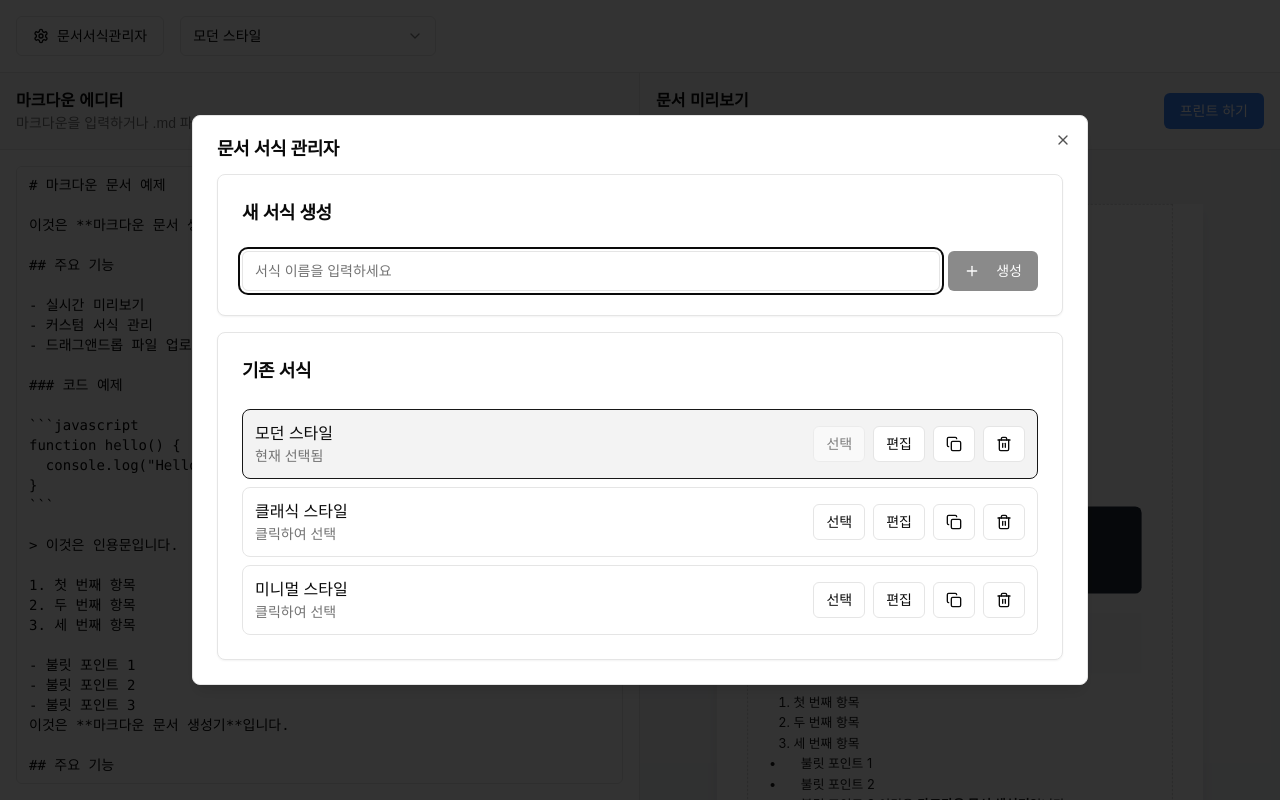
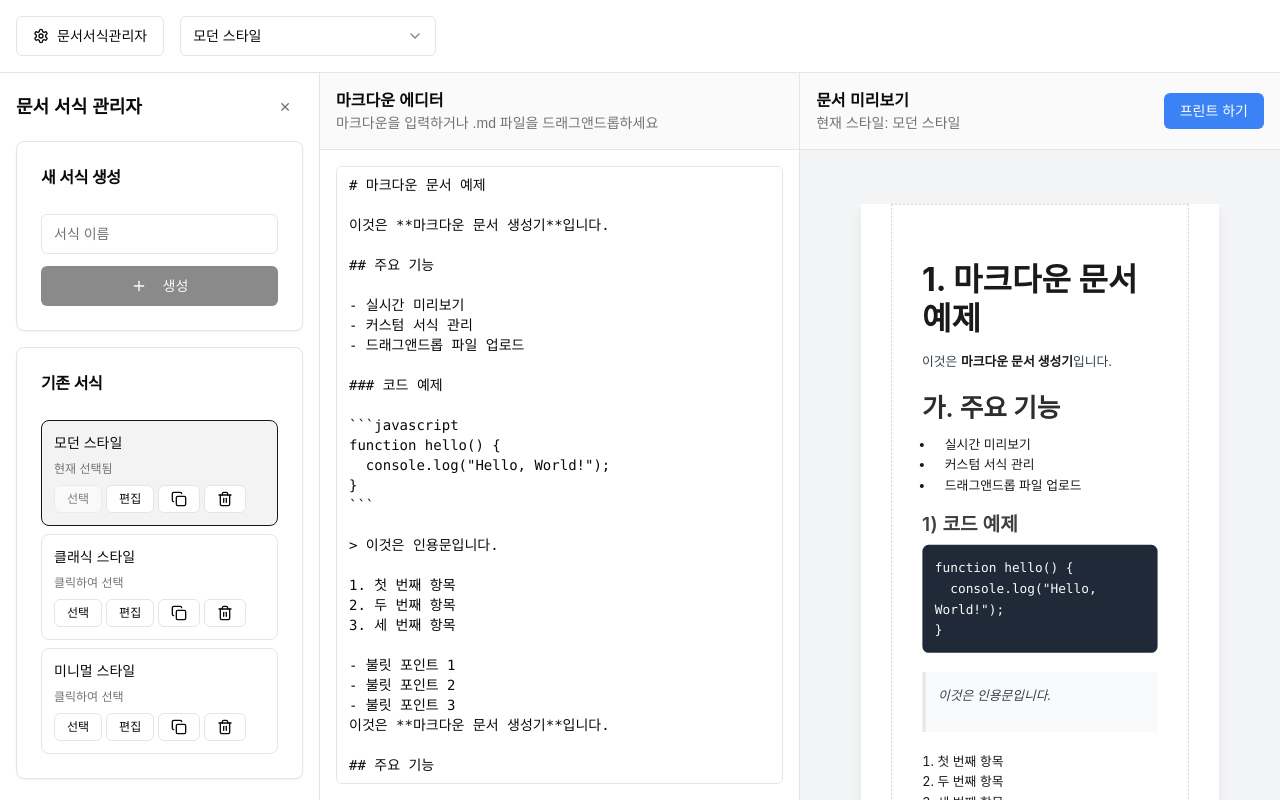
Before and after one commit to superwhyun/Md2Rh, a Next.js app: page / in a window 1280 px wide. Both pictures are taken after a click on the button "문서서식관리자". Built offline with nearby package versions, Linux system fonts and the light colour scheme.

Commit message:
서식관리자 왼쪽으로 동시 편집되도록

```diff
--- a/app/page.tsx
+++ b/app/page.tsx
@@ -107,8 +107,36 @@ function hello() {
 
       {/* 메인 컨텐츠 영역 */}
       <div className="flex-1 flex overflow-hidden">
-        {/* 왼쪽 패널 - 마크다운 에디터 */}
-        <div className="w-1/2 border-r flex flex-col overflow-hidden">
+        {/* 왼쪽 사이드바 - 서식 관리자 */}
+        {isStyleManagerOpen && (
+          <div className="w-80 border-r bg-background flex-shrink-0 overflow-auto">
+            <div className="p-4">
+              <div className="flex items-center justify-between mb-4">
+                <h2 className="text-lg font-semibold">문서 서식 관리자</h2>
+                <Button
+                  variant="ghost"
+                  size="sm"
+                  onClick={() => setIsStyleManagerOpen(false)}
+                  className="text-muted-foreground hover:text-foreground"
+                >
+                  ✕
+                </Button>
+              </div>
+              <StyleManager
+                isOpen={true}
+                onClose={() => setIsStyleManagerOpen(false)}
+                styles={styles}
+                onStylesUpdate={handleStylesUpdate}
+                selectedStyleId={selectedStyleId}
+                onStyleSelect={setSelectedStyleId}
+                isSidebar={true}
+              />
+            </div>
+          </div>
+        )}
+
+        {/* 중앙 패널 - 마크다운 에디터 */}
+        <div className={`${isStyleManagerOpen ? 'w-1/2' : 'w-1/2'} border-r flex flex-col overflow-hidden`}>
           <MarkdownEditor
             value={markdown}
             onChange={setMarkdown}
@@ -116,23 +144,13 @@ function hello() {
         </div>
 
         {/* 오른쪽 패널 - 미리보기 */}
-        <div className="w-1/2 flex flex-col overflow-hidden">
+        <div className={`${isStyleManagerOpen ? 'w-1/2' : 'w-1/2'} flex flex-col overflow-hidden`}>
           <MarkdownPreview
             markdown={markdown}
             style={selectedStyle}
           />
         </div>
       </div>
-
-      {/* 스타일 관리자 모달 */}
-      <StyleManager
-        isOpen={isStyleManagerOpen}
-        onClose={() => setIsStyleManagerOpen(false)}
-        styles={styles}
-        onStylesUpdate={handleStylesUpdate}
-        selectedStyleId={selectedStyleId}
-        onStyleSelect={setSelectedStyleId}
-      />
     </div>
   )
 }
--- a/components/paginated-preview.tsx
+++ b/components/paginated-preview.tsx
@@ -15,11 +15,11 @@ export function PaginatedPreview({ content, style }: PaginatedPreviewProps) {
 
 
   const getDefaultULLevels = () => [
-    { marker: '•', fontSize: '1rem', fontFamily: 'inherit', fontWeight: 'normal', color: 'inherit', backgroundColor: 'transparent', padding: '0', indentation: '1.5rem', boxStyle: false },
-    { marker: '◦', fontSize: '1rem', fontFamily: 'inherit', fontWeight: 'normal', color: 'inherit', backgroundColor: 'transparent', padding: '0', indentation: '3rem', boxStyle: false },
-    { marker: '▪', fontSize: '1rem', fontFamily: 'inherit', fontWeight: 'normal', color: 'inherit', backgroundColor: 'transparent', padding: '0', indentation: '4.5rem', boxStyle: false },
-    { marker: '▫', fontSize: '1rem', fontFamily: 'inherit', fontWeight: 'normal', color: 'inherit', backgroundColor: 'transparent', padding: '0', indentation: '6rem', boxStyle: false },
-    { marker: '‣', fontSize: '1rem', fontFamily: 'inherit', fontWeight: 'normal', color: 'inherit', backgroundColor: 'transparent', padding: '0', indentation: '7.5rem', boxStyle: false }
+    { marker: '•', fontSize: '1rem', fontFamily: 'inherit', fontWeight: 'normal', color: 'inherit', backgroundColor: 'transparent', padding: '0', indentation: '1.5rem', boxStyle: false, markerSpacing: '0.3em' },
+    { marker: '◦', fontSize: '1rem', fontFamily: 'inherit', fontWeight: 'normal', color: 'inherit', backgroundColor: 'transparent', padding: '0', indentation: '3rem', boxStyle: false, markerSpacing: '0.3em' },
+    { marker: '▪', fontSize: '1rem', fontFamily: 'inherit', fontWeight: 'normal', color: 'inherit', backgroundColor: 'transparent', padding: '0', indentation: '4.5rem', boxStyle: false, markerSpacing: '0.3em' },
+    { marker: '▫', fontSize: '1rem', fontFamily: 'inherit', fontWeight: 'normal', color: 'inherit', backgroundColor: 'transparent', padding: '0', indentation: '6rem', boxStyle: false, markerSpacing: '0.3em' },
+    { marker: '‣', fontSize: '1rem', fontFamily: 'inherit', fontWeight: 'normal', color: 'inherit', backgroundColor: 'transparent', padding: '0', indentation: '7.5rem', boxStyle: false, markerSpacing: '0.3em' }
   ]
 
   const ulLevels = style.listCustomization?.ulLevels || getDefaultULLevels()
@@ -32,13 +32,13 @@ export function PaginatedPreview({ content, style }: PaginatedPreviewProps) {
     const ulCSS = levels.map((level, index) => {
       // 마커 너비 추정 (대략적인 계산)
       const markerWidth = level.marker.length * 0.6 // em 단위
-      const marginRight = 0.5 // em
+      const marginRight = parseFloat(level.markerSpacing || '0.3em') // 사용자 설정 간격 사용
       const totalIndent = markerWidth + marginRight
 
       return `
       ul .ul-level-${index}::before {
         content: "${level.marker}";
-        margin-right: ${marginRight}em;
+        margin-right: ${level.markerSpacing || '0.3em'};
         font-size: ${level.fontSize};
         font-family: ${level.fontFamily === 'inherit' ? 'inherit' : level.fontFamily};
         font-weight: ${level.fontWeight};
--- a/components/style-editor.tsx
+++ b/components/style-editor.tsx
@@ -82,11 +82,11 @@ export function StyleEditor({ style, onSave, onCancel }: StyleEditorProps) {
   }
 
   const getDefaultULLevels = (): ULLevelStyle[] => [
-    { marker: '•', fontSize: '1rem', fontFamily: 'inherit', fontWeight: 'normal', color: 'inherit', backgroundColor: 'transparent', padding: '0', indentation: '1.5rem', boxStyle: false },
-    { marker: '◦', fontSize: '1rem', fontFamily: 'inherit', fontWeight: 'normal', color: 'inherit', backgroundColor: 'transparent', padding: '0', indentation: '3rem', boxStyle: false },
-    { marker: '▪', fontSize: '1rem', fontFamily: 'inherit', fontWeight: 'normal', color: 'inherit', backgroundColor: 'transparent', padding: '0', indentation: '4.5rem', boxStyle: false },
-    { marker: '▫', fontSize: '1rem', fontFamily: 'inherit', fontWeight: 'normal', color: 'inherit', backgroundColor: 'transparent', padding: '0', indentation: '6rem', boxStyle: false },
-    { marker: '‣', fontSize: '1rem', fontFamily: 'inherit', fontWeight: 'normal', color: 'inherit', backgroundColor: 'transparent', padding: '0', indentation: '7.5rem', boxStyle: false }
+    { marker: '•', fontSize: '1rem', fontFamily: 'inherit', fontWeight: 'normal', color: 'inherit', backgroundColor: 'transparent', padding: '0', indentation: '1.5rem', boxStyle: false, markerSpacing: '0.3em' },
+    { marker: '◦', fontSize: '1rem', fontFamily: 'inherit', fontWeight: 'normal', color: 'inherit', backgroundColor: 'transparent', padding: '0', indentation: '3rem', boxStyle: false, markerSpacing: '0.3em' },
+    { marker: '▪', fontSize: '1rem', fontFamily: 'inherit', fontWeight: 'normal', color: 'inherit', backgroundColor: 'transparent', padding: '0', indentation: '4.5rem', boxStyle: false, markerSpacing: '0.3em' },
+    { marker: '▫', fontSize: '1rem', fontFamily: 'inherit', fontWeight: 'normal', color: 'inherit', backgroundColor: 'transparent', padding: '0', indentation: '6rem', boxStyle: false, markerSpacing: '0.3em' },
+    { marker: '‣', fontSize: '1rem', fontFamily: 'inherit', fontWeight: 'normal', color: 'inherit', backgroundColor: 'transparent', padding: '0', indentation: '7.5rem', boxStyle: false, markerSpacing: '0.3em' }
   ]
 
   const numberingOptions = [
@@ -310,11 +310,19 @@ export function StyleEditor({ style, onSave, onCancel }: StyleEditorProps) {
                     />
                   </div>
                   <div>
-                    <Label>들여쓰기 (px)</Label>
+                    <Label>들여쓰기</Label>
                     <Input
                       value={level.indentation}
                       onChange={(e) => updateULLevel(index, 'indentation', e.target.value)}
                       placeholder="1.5rem"
+                    />
+                  </div>
+                  <div>
+                    <Label>마커 간격</Label>
+                    <Input
+                      value={level.markerSpacing || '0.3em'}
+                      onChange={(e) => updateULLevel(index, 'markerSpacing', e.target.value)}
+                      placeholder="0.3em"
                     />
                   </div>
                   <div>
--- a/components/style-manager.tsx
+++ b/components/style-manager.tsx
@@ -16,6 +16,7 @@ interface StyleManagerProps {
   onStylesUpdate: (styles: DocumentStyle[]) => void
   selectedStyleId: string
   onStyleSelect: (styleId: string) => void
+  isSidebar?: boolean
 }
 
 export function StyleManager({
@@ -25,6 +26,7 @@ export function StyleManager({
   onStylesUpdate,
   selectedStyleId,
   onStyleSelect,
+  isSidebar = false,
 }: StyleManagerProps) {
   const [editingStyle, setEditingStyle] = useState<DocumentStyle | null>(null)
   const [newStyleName, setNewStyleName] = useState("")
@@ -65,6 +67,89 @@ export function StyleManager({
     const updatedStyles = styles.map((style) => (style.id === updatedStyle.id ? updatedStyle : style))
     onStylesUpdate(updatedStyles)
     setEditingStyle(null)
+  }
+
+  if (isSidebar) {
+    return (
+      <div className="space-y-4">
+        {!editingStyle ? (
+          <>
+            {/* 새 서식 생성 */}
+            <Card>
+              <CardHeader>
+                <CardTitle className="text-base">새 서식 생성</CardTitle>
+              </CardHeader>
+              <CardContent className="space-y-3">
+                <Input
+                  placeholder="서식 이름"
+                  value={newStyleName}
+                  onChange={(e) => setNewStyleName(e.target.value)}
+                  onKeyPress={(e) => e.key === "Enter" && handleCreateStyle()}
+                />
+                <Button onClick={handleCreateStyle} disabled={!newStyleName.trim()} className="w-full">
+                  <Plus className="h-4 w-4 mr-2" />
+                  생성
+                </Button>
+              </CardContent>
+            </Card>
+
+            {/* 기존 서식 목록 */}
+            <Card>
+              <CardHeader>
+                <CardTitle className="text-base">기존 서식</CardTitle>
+              </CardHeader>
+              <CardContent>
+                <div className="space-y-2 max-h-96 overflow-auto">
+                  {styles.map((style) => (
+                    <div
+                      key={style.id}
+                      className={`p-3 rounded-lg border ${
+                        selectedStyleId === style.id ? "border-primary bg-primary/5" : "border-border"
+                      }`}
+                    >
+                      <div className="space-y-2">
+                        <h4 className="font-medium text-sm">{style.name}</h4>
+                        <p className="text-xs text-muted-foreground">
+                          {selectedStyleId === style.id ? "현재 선택됨" : "클릭하여 선택"}
+                        </p>
+                        <div className="flex flex-wrap gap-1">
+                          <Button
+                            variant="outline"
+                            size="sm"
+                            onClick={() => onStyleSelect(style.id)}
+                            disabled={selectedStyleId === style.id}
+                            className="text-xs h-7"
+                          >
+                            선택
+                          </Button>
+                          <Button variant="outline" size="sm" onClick={() => setEditingStyle(style)} className="text-xs h-7">
+                            편집
+                          </Button>
+                          <Button variant="outline" size="sm" onClick={() => handleDuplicateStyle(style)} className="text-xs h-7">
+                            <Copy className="h-3 w-3" />
+                          </Button>
+                          <Button
+                            variant="outline"
+                            size="sm"
+                            onClick={() => handleDeleteStyle(style.id)}
+                            disabled={styles.length <= 1}
+                            className="text-xs h-7"
+                          >
+                            <Trash2 className="h-3 w-3" />
+                          </Button>
+                        </div>
+                      </div>
+                    </div>
+                  ))}
+                </div>
+              </CardContent>
+            </Card>
+          </>
+        ) : (
+          <StyleEditor style={editingStyle} onSave={handleStyleUpdate} onCancel={() => setEditingStyle(null)} />
+        )}
+      </div>
+    )
   }
 
   return (
--- a/lib/default-styles.ts
+++ b/lib/default-styles.ts
@@ -18,6 +18,7 @@ export interface ULLevelStyle {
   padding: string
   indentation: string
   boxStyle: boolean
+  markerSpacing: string
 }
 
 export interface ListCustomization {
@@ -63,11 +64,11 @@ export function getDefaultStyles(): DocumentStyle[] {
       },
       listCustomization: {
         ulLevels: [
-          { marker: '•', fontSize: '1rem', fontFamily: 'inherit', fontWeight: 'normal', color: 'inherit', backgroundColor: 'transparent', padding: '0', indentation: '1.5rem', boxStyle: false },
-          { marker: '◦', fontSize: '1rem', fontFamily: 'inherit', fontWeight: 'normal', color: 'inherit', backgroundColor: 'transparent', padding: '0', indentation: '3rem', boxStyle: false },
-          { marker: '▪', fontSize: '1rem', fontFamily: 'inherit', fontWeight: 'normal', color: 'inherit', backgroundColor: 'transparent', padding: '0', indentation: '4.5rem', boxStyle: false },
-          { marker: '▫', fontSize: '1rem', fontFamily: 'inherit', fontWeight: 'normal', color: 'inherit', backgroundColor: 'transparent', padding: '0', indentation: '6rem', boxStyle: false },
-          { marker: '‣', fontSize: '1rem', fontFamily: 'inherit', fontWeight: 'normal', color: 'inherit', backgroundColor: 'transparent', padding: '0', indentation: '7.5rem', boxStyle: false }
+          { marker: '•', fontSize: '1rem', fontFamily: 'inherit', fontWeight: 'normal', color: 'inherit', backgroundColor: 'transparent', padding: '0', indentation: '1.5rem', boxStyle: false, markerSpacing: '0.3em' },
+          { marker: '◦', fontSize: '1rem', fontFamily: 'inherit', fontWeight: 'normal', color: 'inherit', backgroundColor: 'transparent', padding: '0', indentation: '3rem', boxStyle: false, markerSpacing: '0.3em' },
+          { marker: '▪', fontSize: '1rem', fontFamily: 'inherit', fontWeight: 'normal', color: 'inherit', backgroundColor: 'transparent', padding: '0', indentation: '4.5rem', boxStyle: false, markerSpacing: '0.3em' },
+          { marker: '▫', fontSize: '1rem', fontFamily: 'inherit', fontWeight: 'normal', color: 'inherit', backgroundColor: 'transparent', padding: '0', indentation: '6rem', boxStyle: false, markerSpacing: '0.3em' },
+          { marker: '‣', fontSize: '1rem', fontFamily: 'inherit', fontWeight: 'normal', color: 'inherit', backgroundColor: 'transparent', padding: '0', indentation: '7.5rem', boxStyle: false, markerSpacing: '0.3em' }
         ],
         olMarker: ''
       },
@@ -185,11 +186,11 @@ export function getDefaultStyles(): DocumentStyle[] {
       },
       listCustomization: {
         ulLevels: [
-          { marker: '◦', fontSize: '1.125rem', fontFamily: 'inherit', fontWeight: 'normal', color: 'inherit', backgroundColor: 'transparent', padding: '0', indentation: '2rem', boxStyle: false },
-          { marker: '▪', fontSize: '1rem', fontFamily: 'inherit', fontWeight: 'normal', color: 'inherit', backgroundColor: 'transparent', padding: '0', indentation: '4rem', boxStyle: false },
-          { marker: '•', fontSize: '0.875rem', fontFamily: 'inherit', fontWeight: 'normal', color: 'inherit', backgroundColor: 'transparent', padding: '0', indentation: '6rem', boxStyle: false },
-          { marker: '-', fontSize: '0.875rem', fontFamily: 'inherit', fontWeight: 'normal', color: 'inherit', backgroundColor: 'transparent', padding: '0', indentation: '8rem', boxStyle: false },
-          { marker: '+', fontSize: '0.875rem', fontFamily: 'inherit', fontWeight: 'normal', color: 'inherit', backgroundColor: 'transparent', padding: '0', indentation: '10rem', boxStyle: false }
+          { marker: '◦', fontSize: '1.125rem', fontFamily: 'inherit', fontWeight: 'normal', color: 'inherit', backgroundColor: 'transparent', padding: '0', indentation: '2rem', boxStyle: false, markerSpacing: '0.3em' },
+          { marker: '▪', fontSize: '1rem', fontFamily: 'inherit', fontWeight: 'normal', color: 'inherit', backgroundColor: 'transparent', padding: '0', indentation: '4rem', boxStyle: false, markerSpacing: '0.3em' },
+          { marker: '•', fontSize: '0.875rem', fontFamily: 'inherit', fontWeight: 'normal', color: 'inherit', backgroundColor: 'transparent', padding: '0', indentation: '6rem', boxStyle: false, markerSpacing: '0.3em' },
+          { marker: '-', fontSize: '0.875rem', fontFamily: 'inherit', fontWeight: 'normal', color: 'inherit', backgroundColor: 'transparent', padding: '0', indentation: '8rem', boxStyle: false, markerSpacing: '0.3em' },
+          { marker: '+', fontSize: '0.875rem', fontFamily: 'inherit', fontWeight: 'normal', color: 'inherit', backgroundColor: 'transparent', padding: '0', indentation: '10rem', boxStyle: false, markerSpacing: '0.3em' }
         ],
         olMarker: ''
       },
@@ -304,11 +305,11 @@ export function getDefaultStyles(): DocumentStyle[] {
       },
       listCustomization: {
         ulLevels: [
-          { marker: '-', fontSize: '1rem', fontFamily: 'inherit', fontWeight: 'normal', color: 'inherit', backgroundColor: 'transparent', padding: '0', indentation: '1rem', boxStyle: false },
-          { marker: '+', fontSize: '1rem', fontFamily: 'inherit', fontWeight: 'normal', color: 'inherit', backgroundColor: 'transparent', padding: '0', indentation: '2rem', boxStyle: false },
-          { marker: '*', fontSize: '1rem', fontFamily: 'inherit', fontWeight: 'normal', color: 'inherit', backgroundColor: 'transparent', padding: '0', indentation: '3rem', boxStyle: false },
-          { marker: '◦', fontSize: '1rem', fontFamily: 'inherit', fontWeight: 'normal', color: 'inherit', backgroundColor: 'transparent', padding: '0', indentation: '4rem', boxStyle: false },
-          { marker: '▪', fontSize: '1rem', fontFamily: 'inherit', fontWeight: 'normal', color: 'inherit', backgroundColor: 'transparent', padding: '0', indentation: '5rem', boxStyle: false }
+          { marker: '-', fontSize: '1rem', fontFamily: 'inherit', fontWeight: 'normal', color: 'inherit', backgroundColor: 'transparent', padding: '0', indentation: '1rem', boxStyle: false, markerSpacing: '0.3em' },
+          { marker: '+', fontSize: '1rem', fontFamily: 'inherit', fontWeight: 'normal', color: 'inherit', backgroundColor: 'transparent', padding: '0', indentation: '2rem', boxStyle: false, markerSpacing: '0.3em' },
+          { marker: '*', fontSize: '1rem', fontFamily: 'inherit', fontWeight: 'normal', color: 'inherit', backgroundColor: 'transparent', padding: '0', indentation: '3rem', boxStyle: false, markerSpacing: '0.3em' },
+          { marker: '◦', fontSize: '1rem', fontFamily: 'inherit', fontWeight: 'normal', color: 'inherit', backgroundColor: 'transparent', padding: '0', indentation: '4rem', boxStyle: false, markerSpacing: '0.3em' },
+          { marker: '▪', fontSize: '1rem', fontFamily: 'inherit', fontWeight: 'normal', color: 'inherit', backgroundColor: 'transparent', padding: '0', indentation: '5rem', boxStyle: false, markerSpacing: '0.3em' }
         ],
         olMarker: ''
       },
@@ -428,11 +429,11 @@ export function createNewStyle(name: string): DocumentStyle {
     },
     listCustomization: {
       ulLevels: [
-        { marker: '•', fontSize: '1rem', fontFamily: 'inherit', fontWeight: 'normal', color: 'inherit', backgroundColor: 'transparent', padding: '0', indentation: '1.5rem', boxStyle: false },
-        { marker: '◦', fontSize: '1rem', fontFamily: 'inherit', fontWeight: 'normal', color: 'inherit', backgroundColor: 'transparent', padding: '0', indentation: '3rem', boxStyle: false },
-        { marker: '▪', fontSize: '1rem', fontFamily: 'inherit', fontWeight: 'normal', color: 'inherit', backgroundColor: 'transparent', padding: '0', indentation: '4.5rem', boxStyle: false },
-        { marker: '▫', fontSize: '1rem', fontFamily: 'inherit', fontWeight: 'normal', color: 'inherit', backgroundColor: 'transparent', padding: '0', indentation: '6rem', boxStyle: false },
-        { marker: '‣', fontSize: '1rem', fontFamily: 'inherit', fontWeight: 'normal', color: 'inherit', backgroundColor: 'transparent', padding: '0', indentation: '7.5rem', boxStyle: false }
+        { marker: '•', fontSize: '1rem', fontFamily: 'inherit', fontWeight: 'normal', color: 'inherit', backgroundColor: 'transparent', padding: '0', indentation: '1.5rem', boxStyle: false, markerSpacing: '0.3em' },
+        { marker: '◦', fontSize: '1rem', fontFamily: 'inherit', fontWeight: 'normal', color: 'inherit', backgroundColor: 'transparent', padding: '0', indentation: '3rem', boxStyle: false, markerSpacing: '0.3em' },
+        { marker: '▪', fontSize: '1rem', fontFamily: 'inherit', fontWeight: 'normal', color: 'inherit', backgroundColor: 'transparent', padding: '0', indentation: '4.5rem', boxStyle: false, markerSpacing: '0.3em' },
+        { marker: '▫', fontSize: '1rem', fontFamily: 'inherit', fontWeight: 'normal', color: 'inherit', backgroundColor: 'transparent', padding: '0', indentation: '6rem', boxStyle: false, markerSpacing: '0.3em' },
+        { marker: '‣', fontSize: '1rem', fontFamily: 'inherit', fontWeight: 'normal', color: 'inherit', backgroundColor: 'transparent', padding: '0', indentation: '7.5rem', boxStyle: false, markerSpacing: '0.3em' }
       ],
       olMarker: ''
     },
```
